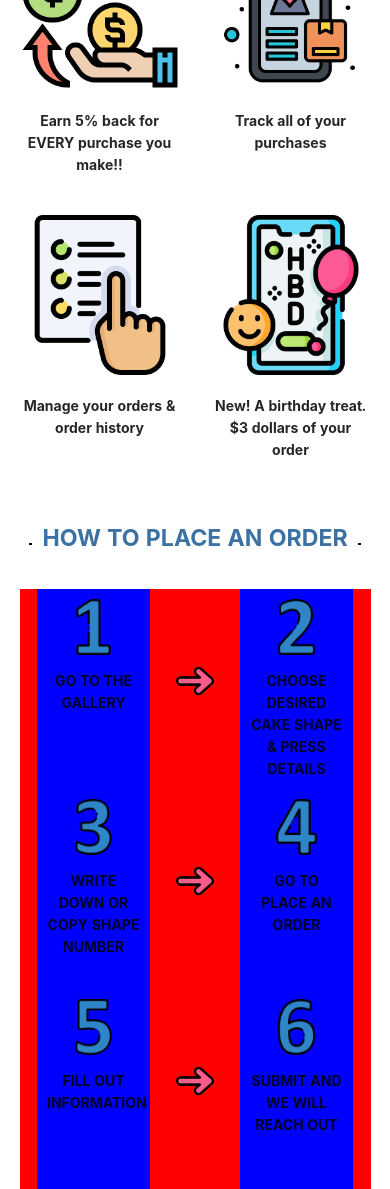
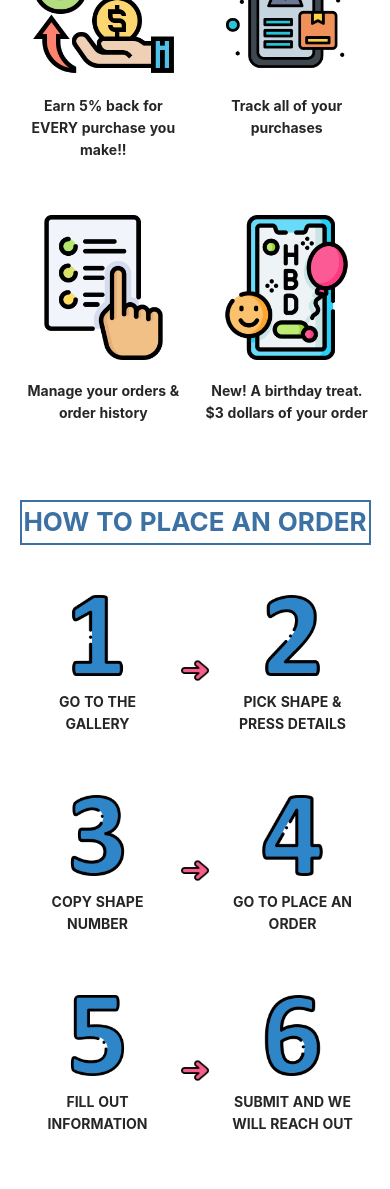
Before and after one commit to Oscar-Lopez-Projects/ModestoJelloCakes, a React (Create React App) app: page / in a window 390 px wide. Shown: the part 867-2056 px from the top of the page. Built offline with nearby package versions, Linux system fonts and the light colour scheme.

Commit message:
testing mobile view

```diff
--- a/src/components/HomeDiv.js
+++ b/src/components/HomeDiv.js
@@ -12,7 +12,10 @@ import stepsix from '../stepsix.png';
 const HomeDiv = ()=>{
     return(
       <>
-
+   { /*Make sure to display:none in media 481px and up */}
+      <div className='mobile-steps-title'>
+      HOW TO PLACE AN ORDER
+      </div>
       <div class="separatorr">
                 <div class="linee"></div>
                     <h3 className='separator-title' style={{color:"#3c72a3",fontWeight:"bold"}}>HOW TO PLACE AN ORDER</h3>
@@ -30,14 +33,14 @@ const HomeDiv = ()=>{
           </div>
           <div className='steps-to-order'>
             <img className='steps-design-adjustment' src={steptwo} />
-            <p className='process-para-bold'>CHOOSE DESIRED CAKE SHAPE & PRESS DETAILS</p>
+            <p className='process-para-bold'>PICK SHAPE & PRESS DETAILS</p>
           </div>
           <div className='arrow-steps2'>
             <img className='pink-arrow' src={rightarrow} />
           </div>
           <div className='steps-to-order'>
             <img className='steps-design-adjustment' src={stepthree} />
-            <p className='process-para-bold'>WRITE DOWN OR COPY SHAPE NUMBER</p>
+            <p className='process-para-bold'>COPY SHAPE NUMBER</p>
           </div>
           <div className='arrow-steps3'>
             <img className='pink-arrow' src={rightarrow} />
--- a/src/styling/HomeDiv.css
+++ b/src/styling/HomeDiv.css
@@ -114,3 +114,33 @@
     margin-top: -30px;
   }
 }
+@media screen and (max-width:479px){
+  .process-home-div{
+    display: flex;
+    flex-wrap: wrap;
+    padding-bottom: 0px;
+    width: 90vw;
+  }
+  .steps-to-order{
+      width: 40vw;
+      height: 200px;
+    }
+    .arrow-steps2, .arrow-steps4, .separatorr{
+      display: none;
+    }
+    .arrow-steps1, .arrow-steps3,.arrow-steps5{
+      width: 10vw;
+    }
+    .separator-title{
+      width: 90vw;
+    }
+    .mobile-steps-title{
+      width: 90vw;
+      margin:0 auto;
+      font-size: 26px;
+      font-weight: bold;
+      color: #3c72a3;
+      border: 2px solid #3c72a3;
+      margin-bottom: 40px;
+    }
+}
--- a/src/styling/HomeDivTwo.css
+++ b/src/styling/HomeDivTwo.css
@@ -1,5 +1,5 @@
 /*HomeDiv css component*/
-@media screen and (max-width:479px){
+/* @media screen and (max-width:479px){
     .process-home-div{
       background: red;
       display: flex;
@@ -15,4 +15,4 @@
       .arrow-steps2, .arrow-steps4{
         display: none;
       }
-}
+} */
--- a/src/styling/WhyOnline.css
+++ b/src/styling/WhyOnline.css
@@ -301,8 +301,12 @@
         text-align: left;
         font-size: 26px;
     }
-    .icon-divs{
-        width: 160px;
-        height: 160px;
-    }
+     .icon-divs{
+         width:43vw;
+     }
+     .benefits-icons{
+         width: 145px;
+         height: 145px;
+
+     }
   }
```
